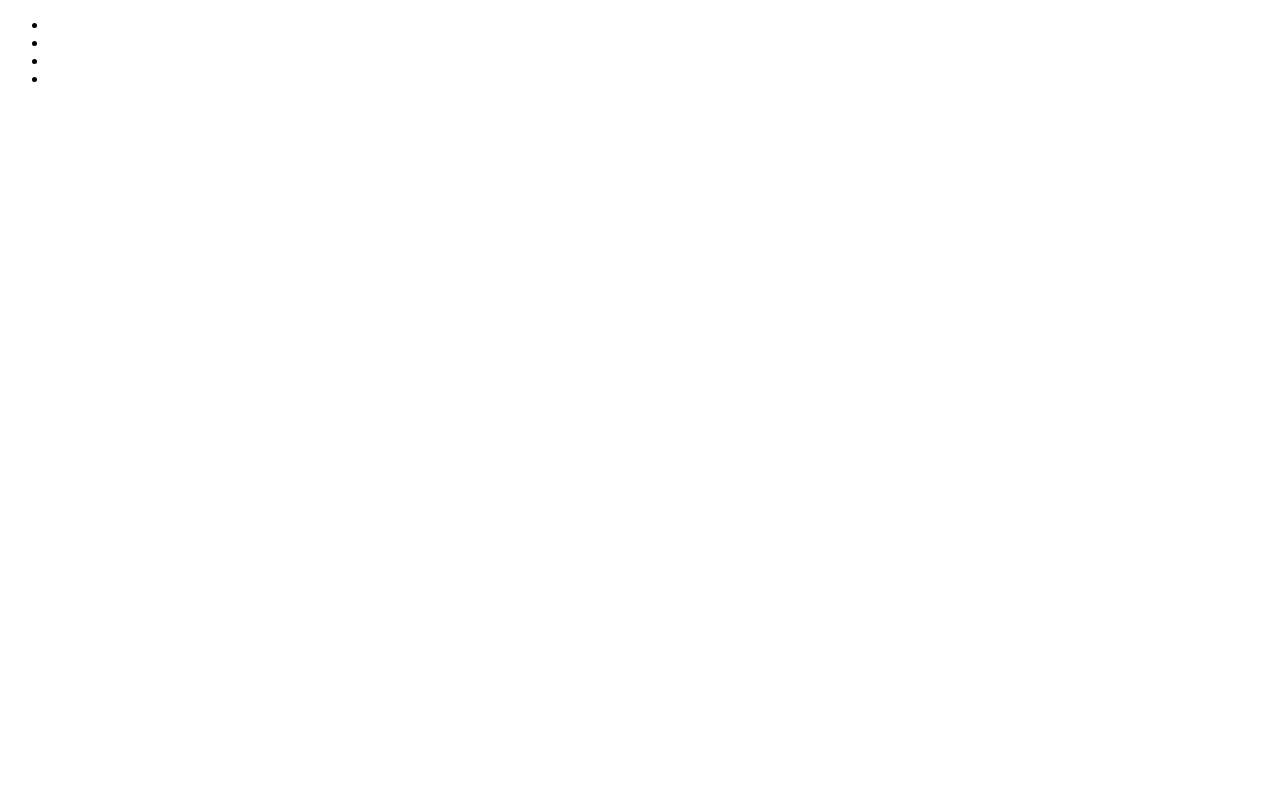
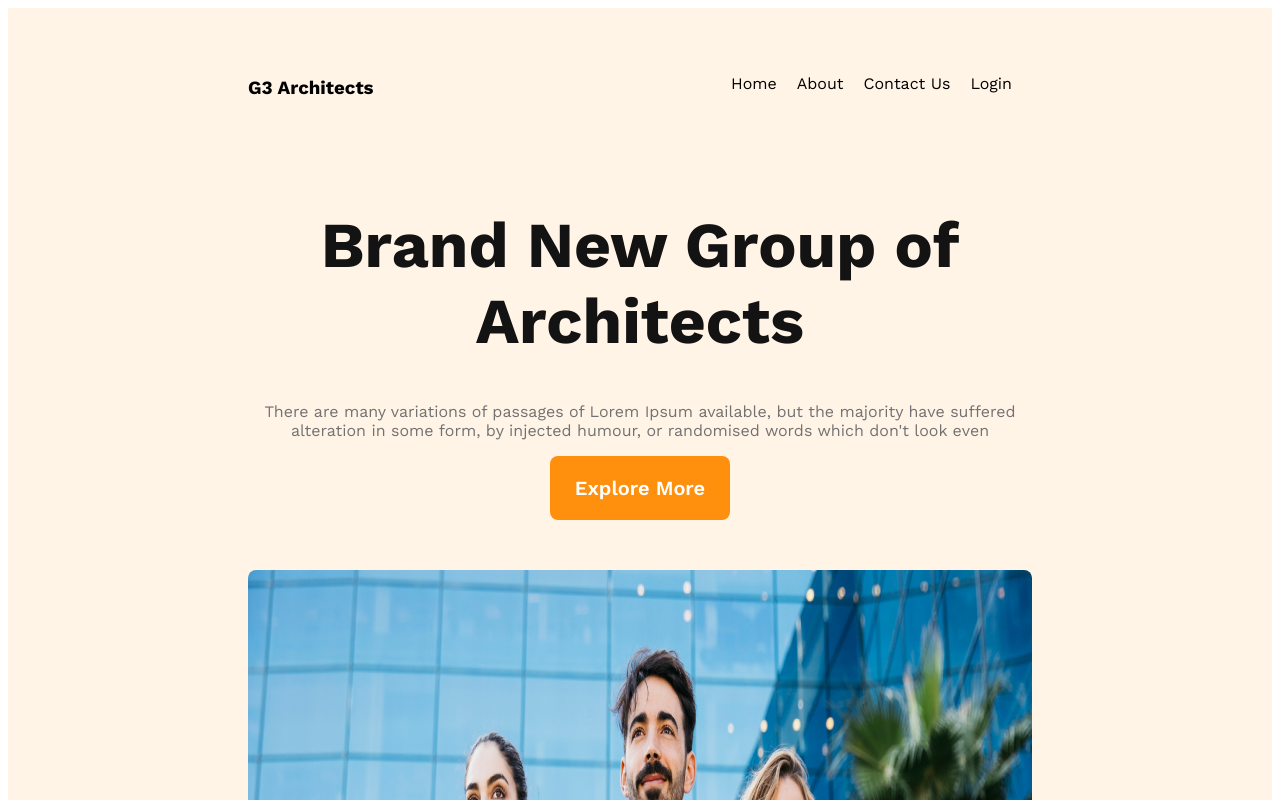
Before and after one commit to KhEliash/g3-architect-project, a plain HTML site: page index.html in a window 1280 px wide. Shown: the top 800 px of the page. Drawn offline with nearby package versions, Linux system fonts and the light colour scheme.

Commit message:
header and banner section

```diff
--- a/index.html
+++ b/index.html
@@ -4,17 +4,29 @@
     <meta charset="UTF-8">
     <meta name="viewport" content="width=device-width, initial-scale=1.0">
     <title>G3 Architects</title>
-</head>
+    <link rel="stylesheet" href="styles/architect.css">
 <body>
     <header>
         <nav>
+            <h3>G3 Architects</h3>
             <ul>
-                <li></li>
-                <li></li>
-                <li></li>
-                <li></li>
+                <li>Home</li>
+                <li>About</li>
+                <li>Contact Us</li>
+                <li>Login</li>
             </ul>
         </nav>
+        <div class="banner-section">
+            <div class="banner-description">
+                <h1>Brand New
+                    Group of Architects </h1>
+                    <p class="text-primary">There are many variations of passages of Lorem Ipsum available, but the majority have suffered alteration in some form, by injected humour, or randomised words which don't look even</p>
+                    <button class="btn-primary">Explore More</button>
+            </div>
+            <div class="banner-image">
+                <img src="images/banner.png" alt="">
+            </div>
+        </div>
     </header>
     <main>
 
--- a/styles/architect.css
+++ b/styles/architect.css
@@ -0,0 +1,57 @@
+@import url("https://fonts.googleapis.com/css2?family=Work+Sans:wght@300;400;500;600;700;800&display=swap");
+/* Shared style */
+* {
+  font-family: "Work Sans", sans-serif;
+}
+/* body{
+    font-family: 'Work Sans', sans-serif;
+ } */
+.btn-primary {
+  width: 180px;
+  height: 64px;
+  border-radius: 8px;
+  background: #ff900e;
+  border: none;
+  color: #fff;
+  font-size: 1.25rem;
+  font-weight: 600;
+}
+.text-primary{
+    color: #727272;
+
+}
+/* header section */
+header{
+    padding: 50px 240px;
+    background: rgba(255, 144, 14, 0.10);
+
+}
+/* nav */
+nav{
+    display: flex;
+    justify-content: space-between;
+}
+nav > ul{
+    display: flex;
+    list-style: none;
+}
+nav > ul >li{
+    margin-right: 20px;
+}
+/* banner  */
+.banner-description > h1{
+    color: #131313;
+    font-size: 4rem;
+    font-weight: 700;
+}
+.banner-description{
+    text-align: center;
+    margin-top: 90px;
+}
+/*  image */
+.banner-image > img{
+    width: 100%;
+height: 700px;
+border-radius: 8px;
+margin-top: 50px;
+ }
```
